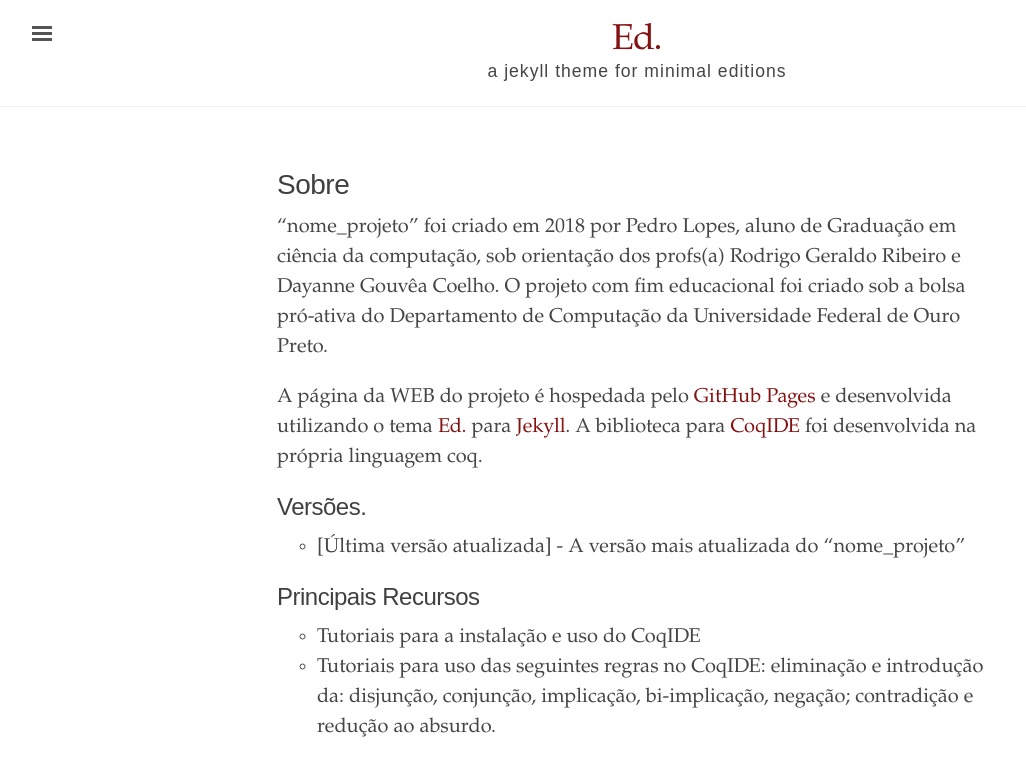
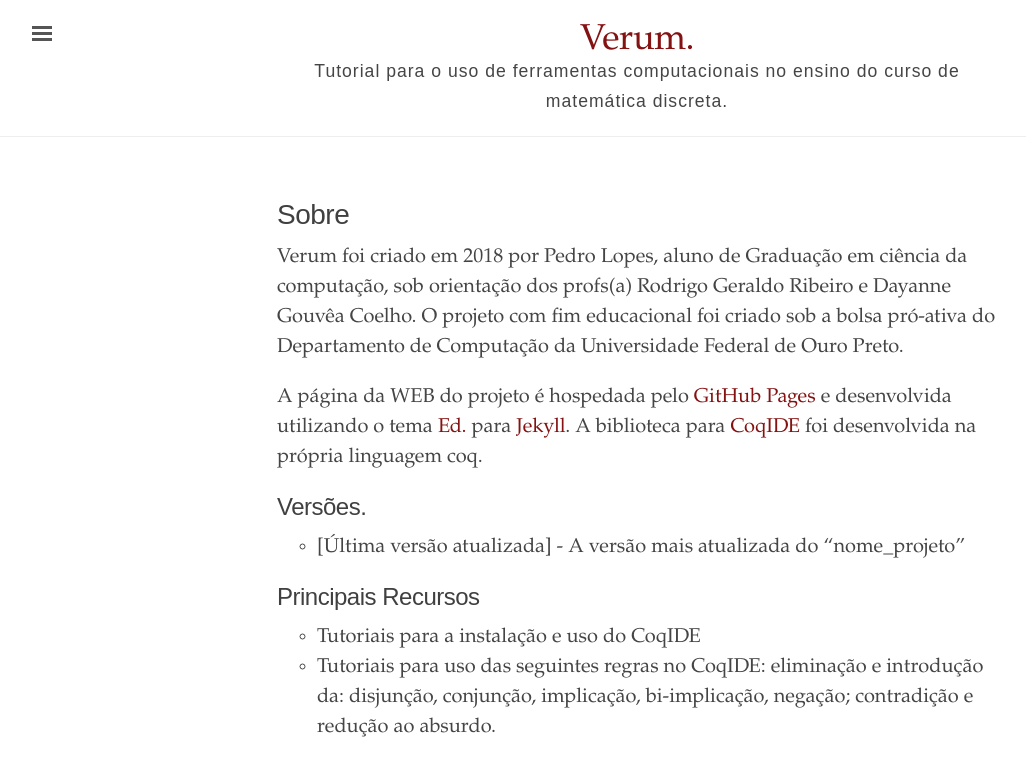
Before and after one commit to proativa2018/proativa2018.github.io, a Jekyll site: the page built from about.md, in a window 1280 px wide. Shown: the top 776 px of the page, without its empty margins (3-1029 px from the left). Built offline with Jekyll 4.4.1, drawn with Linux system fonts in a browser that asks for light colours.

Commit message:
#fix title

```diff
--- a/_config.yml
+++ b/_config.yml
@@ -1,17 +1,17 @@
 # Built with Jekyll 3.2.0
 
 # Setup
-title:               Ed.
-tagline:             'a jekyll theme for minimal editions'
-description:         'Ed is a Jekyll theme designed for textual editors based on minimal computing principles, and focused on legibility and flexibility.'
+title:               Verum.
+tagline:             'Tutorial para o uso de ferramentas computacionais no ensino do curso de matemática discreta.'
+description:         ''
 url:                 'http://proativa2018.github.io'
 baseurl:             '/'
 
 # About/contact
 author:
-  name:              Alex Gil
-  url:               https://twitter.com/elotroalex
-  email:             colibri.alex@gmail.com
+  name:              Pedro Lopes
+  url:               https://github.com/pedrolopes9-7
+  email:             pedroinf97@gmail.com
 
 # Permalinks
 
--- a/about.md
+++ b/about.md
@@ -3,7 +3,7 @@ layout: page
 title: Sobre
 ---
 
-"nome_projeto" foi criado em 2018 por Pedro Lopes, aluno de Graduação em ciência da computação, sob orientação dos profs(a) Rodrigo Geraldo Ribeiro e Dayanne Gouvêa Coelho. O projeto com fim educacional foi criado sob a bolsa pró-ativa do Departamento de Computação da Universidade Federal de Ouro Preto.
+Verum foi criado em 2018 por Pedro Lopes, aluno de Graduação em ciência da computação, sob orientação dos profs(a) Rodrigo Geraldo Ribeiro e Dayanne Gouvêa Coelho. O projeto com fim educacional foi criado sob a bolsa pró-ativa do Departamento de Computação da Universidade Federal de Ouro Preto.
 
 A página da WEB do projeto é hospedada pelo [GitHub Pages](https://pages.github.com/) e desenvolvida utilizando o tema [Ed.](https://github.com/elotroalex/ed) para [Jekyll](https://jekyllrb.com/). A biblioteca para [CoqIDE](https://coq.inria.fr/) foi desenvolvida na própria linguagem coq.
 
```
